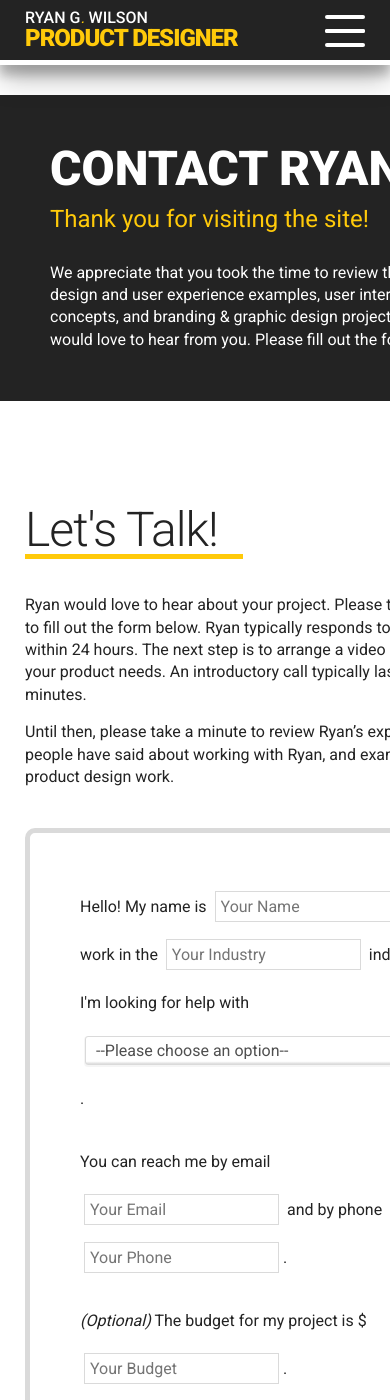
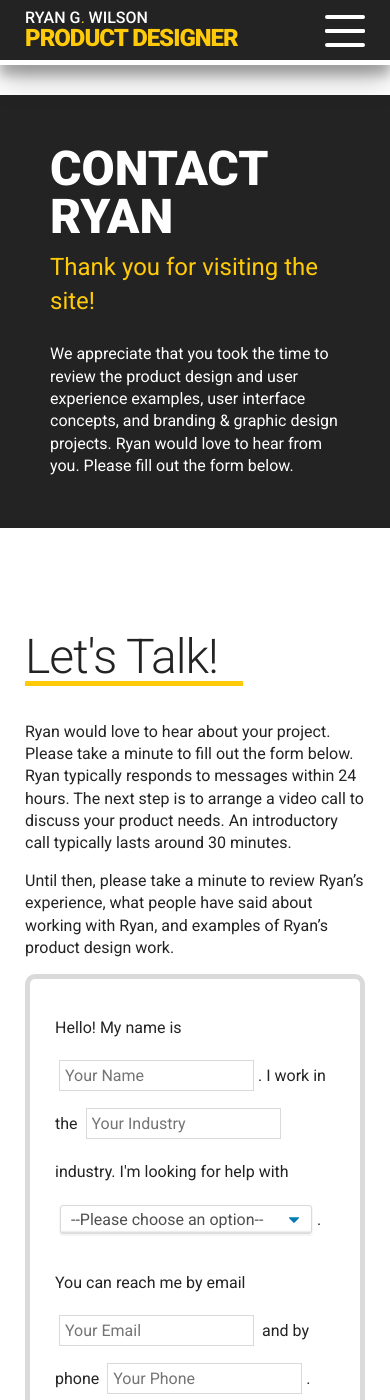
Before and after one commit to ryangwilson/ryangwilson.github.io, a Jekyll site: the page built from contact.md, in a window 390 px wide and 1400 px high. Built offline with Jekyll 4.4.1, drawn with Linux system fonts in a browser that asks for light colours; some web fonts are replaced.

Commit message:
mobile fixes for contact and single example

```diff
--- a/_sass/override-contact-form.scss
+++ b/_sass/override-contact-form.scss
@@ -4,6 +4,10 @@
 .nl-form {
   padding: $scale-10 $scale-10 0;
   margin: $scale-5 0;
+  @media (max-width: 545px) {
+    padding: $scale-5;
+    margin: 0;
+  }
   border: $border-width-wide solid $lt-gray-00;
   border-radius: $radius-medium;
   width: fit-content;
@@ -18,4 +22,9 @@
   span {
     width: fit-content;
   }
+  select {
+    @media (max-width: 545px) {
+      width: 90%;
+    }
+  }
 }
--- a/_sass/pon-cards.scss
+++ b/_sass/pon-cards.scss
@@ -68,6 +68,9 @@
     }
     &.third, &.single {
       max-width: 400px;
+      @media (max-width: 799px) {
+        max-width: 100%;
+      }
       padding: $scale-4;
       flex: 1;
       @media (max-width: 799px) {
@@ -317,11 +320,10 @@
     @media (max-width: 959px) {
       margin: $scale-10 auto 0;
     }
-    // max-width: 480px;
     .single {
       margin-bottom: $scale-5;
       img {
-        width: 480px;
+        width: 100%;
         height: 270px;
         object-fit: cover;
       }
@@ -330,8 +332,11 @@
       display: flex;
       justify-content: space-between;
       margin-bottom: $scale-5;
+      a:nth-last-of-type(even) {
+        margin-right: $scale-5;
+      }
       img {
-        width: 227px;
+        width: 100%;
         height: 128px;
         object-fit: cover;
         &:nth-of-type(2) {
--- a/_sass/pon-structure.scss
+++ b/_sass/pon-structure.scss
@@ -123,6 +123,9 @@
       flex: 1;
       flex-direction: column;
       min-width: 350px;
+      @media (max-width: 699px) {
+        min-width: unset;
+      }
     }
   }
   .flex-three-col {
```
Also changed, not shown: 3 other files.
